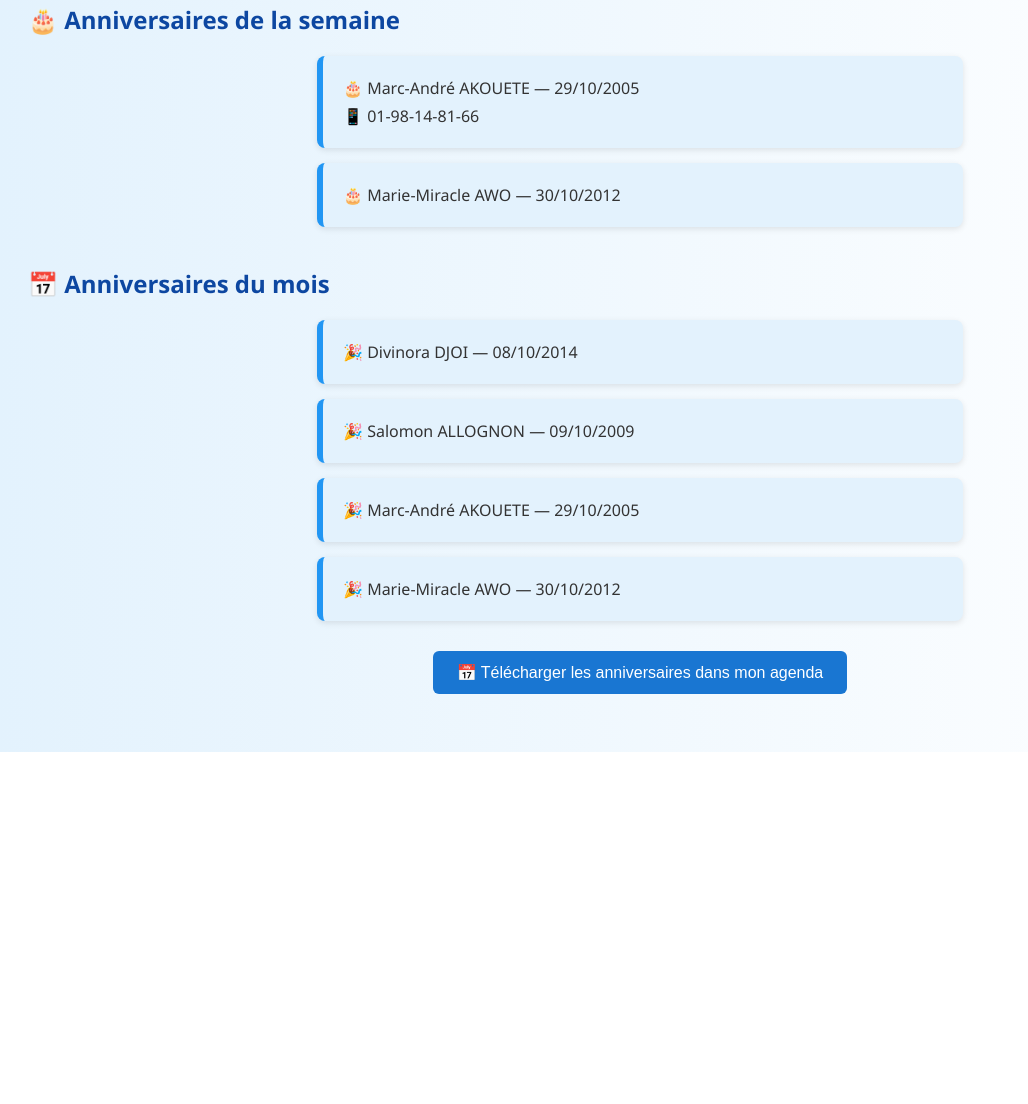
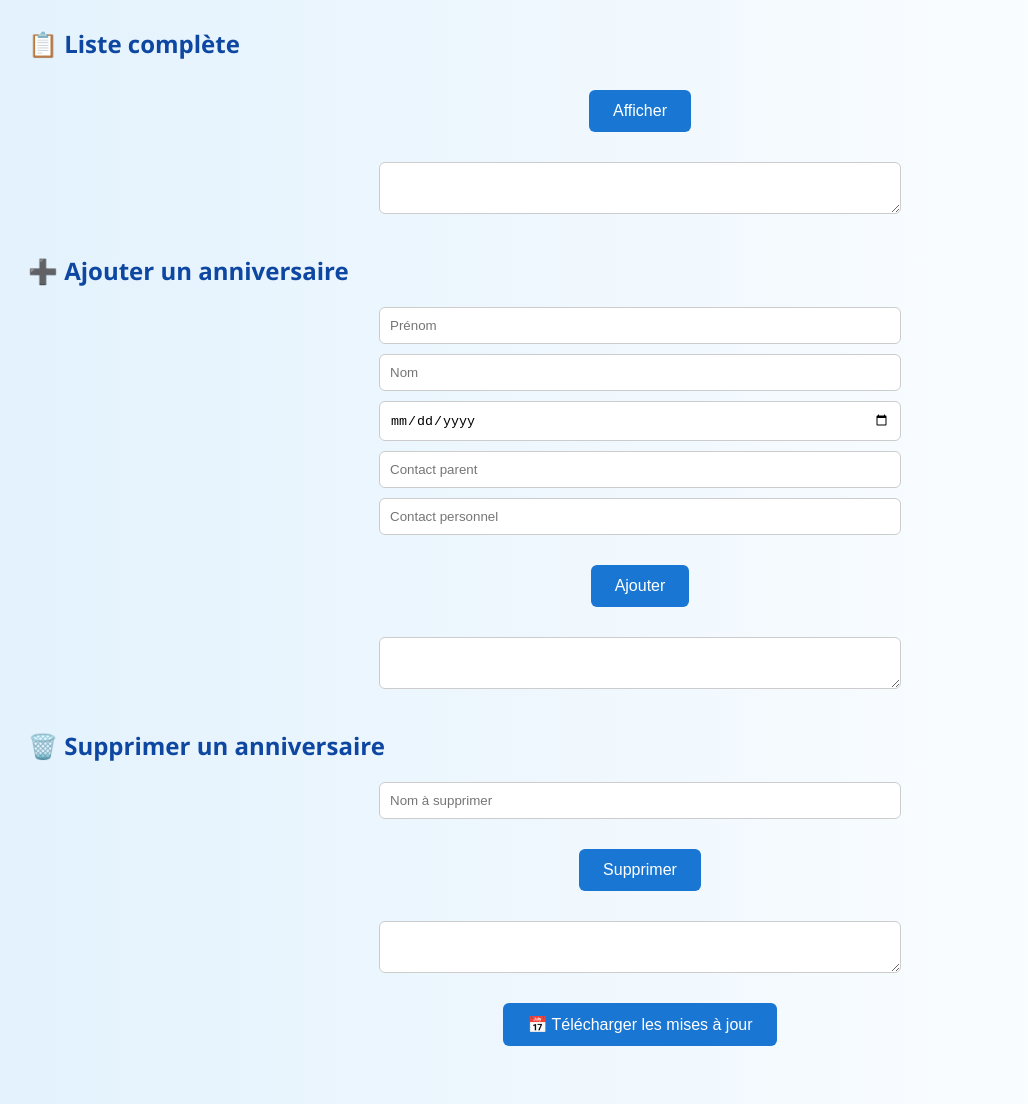
Before and after one commit to ChrisEvens007/anniversaire-alertes, a website: page index.html in a window 1280 px wide. Shown: the part 251-1355 px from the top of the page, without its empty margins (0-1028 px from the left). Before the commit the page ends 1003 px from the top, so only its background shows below. Drawn offline with Linux system fonts and the light colour scheme.

Commit message:
mise à jour des fichiers pour la fonction télécharger les mises à jour

```diff
--- a/index.html
+++ b/index.html
@@ -35,6 +35,15 @@ button {
       transition: background-color 0.3s ease;
     }
     button:hover { background-color: #0d47a1; }
+    input, textarea {
+      display: block;
+      margin: 10px auto;
+      padding: 10px;
+      width: 100%;
+      max-width: 500px;
+      border: 1px solid #ccc;
+      border-radius: 6px;
+    }
     @keyframes fadeIn { from { opacity:0; transform:translateY(10px);} to{opacity:1; transform:translateY(0);} }
   </style>
 </head>
@@ -50,12 +59,87 @@ button:hover { background-color: #0d47a1; }
   <h2>📅 Anniversaires du mois</h2>
   <div id="mois"></div>
 
-  <!-- Charge les données depuis donnees.js -->
-  <script src="donnees.js"></script>
+  <!-- 🔹 Voir tous les anniversaires -->
+  <h2>📋 Liste complète</h2>
+  <button onclick="voirAnniversaires()">Afficher</button>
+  <textarea id="resultatAnniversaires" readonly></textarea>
+
+  <!-- ➕ Ajouter un anniversaire -->
+  <h2>➕ Ajouter un anniversaire</h2>
+  <form onsubmit="ajouterAnniversaire(event)">
+    <input type="text" id="prenom" placeholder="Prénom" required>
+    <input type="text" id="nom" placeholder="Nom" required>
+    <input type="date" id="date_naissance" required>
+    <input type="email" id="contact_parent" placeholder="Contact parent">
+    <input type="email" id="contact_personnel" placeholder="Contact personnel">
+    <button type="submit">Ajouter</button>
+  </form>
+  <textarea id="resultatAjout" readonly></textarea>
+
+  <!-- 🗑️ Supprimer un anniversaire -->
+  <h2>🗑️ Supprimer un anniversaire</h2>
+  <form onsubmit="supprimerAnniversaire(event)">
+    <input type="text" id="nomASupprimer" placeholder="Nom à supprimer" required>
+    <button type="submit">Supprimer</button>
+  </form>
+  <textarea id="resultatSuppression" readonly></textarea>
+
+  <!-- 📅 Télécharger le fichier ICS -->
+  <button onclick="telechargerICS()">📅 Télécharger les mises à jour</button>
+
   <!-- Script principal -->
-  <script src="script.js"></script>
+  <script>
+    const baseURL = "https://anniversaire-alertes-api.onrender.com";
 
-<!-- Bouton qui déclenche le téléchargement -->
-  <button onclick="telechargerICS()">📅 Télécharger les anniversaires dans mon agenda</button>
+    function voirAnniversaires() {
+      fetch(`${baseURL}/anniversaires`)
+        .then(res => res.json())
+        .then(data => {
+          document.getElementById("resultatAnniversaires").value = JSON.stringify(data, null, 2);
+        })
+        .catch(err => alert("Erreur : " + err));
+    }
+
+    function ajouterAnniversaire(event) {
+      event.preventDefault();
+      const body = {
+        prenom: document.getElementById("prenom").value,
+        nom: document.getElementById("nom").value,
+        date_naissance: document.getElementById("date_naissance").value,
+        contact_parent: document.getElementById("contact_parent").value,
+        contact_personnel: document.getElementById("contact_personnel").value
+      };
+      fetch(`${baseURL}/ajouter`, {
+        method: "POST",
+        headers: { "Content-Type": "application/json" },
+        body: JSON.stringify(body)
+      })
+      .then(res => res.json())
+      .then(data => {
+        document.getElementById("resultatAjout").value = JSON.stringify(data, null, 2);
+      })
+      .catch(err => alert("Erreur : " + err));
+    }
+
+    function supprimerAnniversaire(event) {
+      event.preventDefault();
+      const body = { nom: document.getElementById("nomASupprimer").value };
+      fetch(`${baseURL}/supprimer`, {
+        method: "POST",
+        headers: { "Content-Type": "application/json" },
+        body: JSON.stringify(body)
+      })
+      .then(res => res.json())
+      .then(data => {
+        document.getElementById("resultatSuppression").value = JSON.stringify(data, null, 2);
+      })
+      .catch(err => alert("Erreur : " + err));
+    }
+
+    function telechargerICS() {
+      window.location.href = `${baseURL}/telecharger`; // à adapter selon ta route .ics
+    }
+  </script>
+
 </body>
 </html>
--- a/script.js
+++ b/script.js
@@ -154,21 +154,19 @@ function afficherAnniversairesMois(donnees) {
     : "<p>Aucun anniversaire ce mois-ci.</p>";
 }
 
-// ✅ Fonction de téléchargement accessible globalement
+
 function telechargerICS() {
-  fetch('donnee.json')
-    .then(response => response.json())
-    .then(data => {
-      const contenuICS = genererICS(data);
-      const blob = new Blob([contenuICS], { type: "text/calendar" });
-      const lien = document.createElement("a");
-      lien.href = URL.createObjectURL(blob);
-      lien.download = "anniversaires.ics";
-      document.body.appendChild(lien);
-      lien.click();
-      document.body.removeChild(lien);
-    })
-    .catch(error => console.error("Erreur de chargement JSON :", error));
+  const date = prompt("Entrez la date de mise à jour (YYYY-MM-DD) :", "2025-10-01");
+  if (!date) return;
+
+  const url = `https://anniversaire-alertes-api.onrender.com/telecharger?depuis=${date}`;
+
+  const lien = document.createElement("a");
+  lien.href = url;
+  lien.download = "anniversaires.ics";
+  document.body.appendChild(lien);
+  lien.click();
+  document.body.removeChild(lien);
 }
 
 // ✅ Chargement automatique du fichier JSON
```
Also changed, not shown: server.js (+42 -1 lines). Lines whose indentation alone changed are shown as unchanged.
